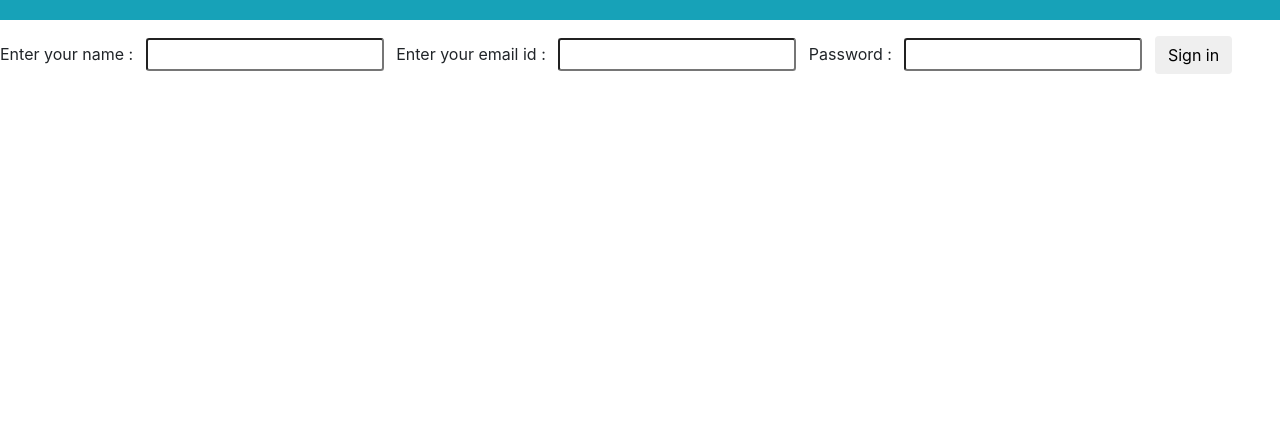
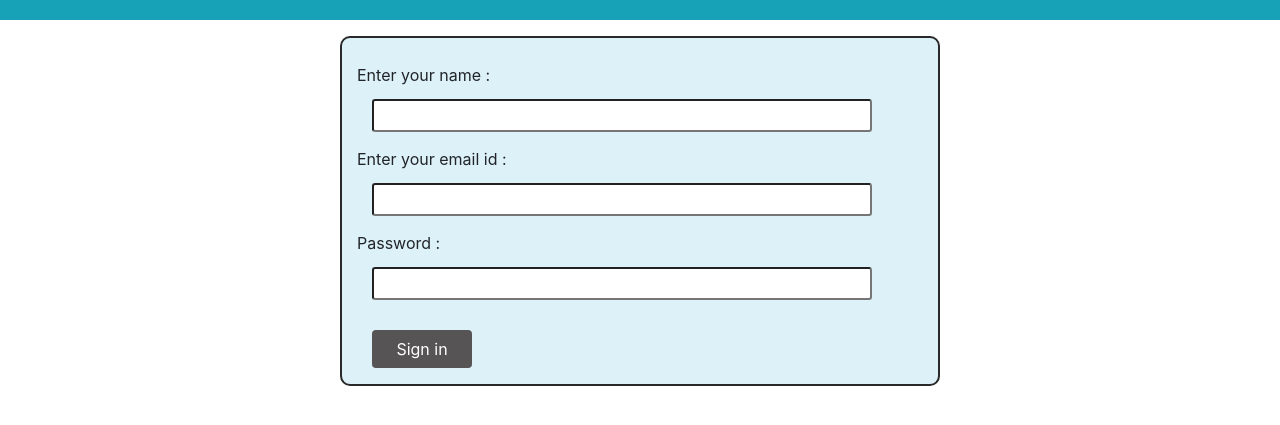
Before and after one commit to sagarikamohanty2000/ExpenseTrack_SQL, a website: page DayToDay_ExpenseTracker/view/signUp.html in a window 1280 px wide. Shown: the part 55-480 px from the top of the page. Drawn offline with nearby package versions, Linux system fonts and the light colour scheme.

Commit message:
loginPage/basicUiDesign

```diff
--- /dev/null
+++ b/DayToDay_ExpenseTracker/public/css/login-styleSheet.css
@@ -0,0 +1,36 @@
+.box{
+
+    background-color: rgb(221, 241, 249);
+    border-width: 2px;
+    border-style : solid;
+    border-color : #292929;
+    height : 280px;
+    width : 565px;
+    margin:auto;
+    border-radius: 10px;
+    padding-left: 5px;
+    padding-right: 20px;
+
+    }
+    input.form-control-sm {
+
+        width: 500px;
+        margin-left: 25px;
+        margin-right: 15px;
+        margin-top: 4px;
+    }
+    input.btn {
+        margin-top: 30px;
+        margin-left: 25px;
+        background-color:rgb(86, 84, 84);
+        color: white;
+        width: 100px
+    }
+    label.form-label-name{
+        margin-top: 25px;
+        margin-left: 10px;
+    }
+    label.form-label{
+         margin-top: 15px;
+         margin-left:10px
+    }
--- /dev/null
+++ b/DayToDay_ExpenseTracker/public/css/signUp-styleSheet.css
@@ -0,0 +1,38 @@
+
+
+.box{
+
+    background-color: rgb(221, 241, 249);
+    border-width: 2px;
+    border-style : solid;
+    border-color : #292929;
+    height : 350px;
+    width : 600px;
+    margin:auto;
+    border-radius: 10px;
+    padding-left: 5px;
+    padding-right: 20px;
+    }
+
+    input.form-control-sm {
+
+        width: 500px;
+        margin-left: 25px;
+        margin-right: 15px;
+        margin-top: 4px;
+    }
+    input.btn {
+        margin-top: 30px;
+        margin-left: 25px;
+        background-color:rgb(86, 84, 84);
+        color: white;
+        width: 100px
+    }
+    label.form-label-name{
+        margin-top: 25px;
+        margin-left: 10px;
+    }
+    label.form-label{
+         margin-top: 15px;
+         margin-left:10px
+    }
--- a/DayToDay_ExpenseTracker/view/signUp.html
+++ b/DayToDay_ExpenseTracker/view/signUp.html
@@ -7,6 +7,7 @@
     <meta name="viewport" content="width=device-width, initial-scale=1.0">
     <link rel="stylesheet" href="https://maxcdn.bootstrapcdn.com/bootstrap/4.0.0-beta/css/bootstrap.min.css"
         integrity="sha384-/Y6pD6FV/Vv2HJnA6t+vslU6fwYXjCFtcEpHbNJ0lyAFsXTsjBbfaDjzALeQsN6M" crossorigin="anonymous">
+        <link rel="stylesheet" href="../public/css/signUp-styleSheet.css">
     <title>Sign Up</title>
 </head>
 
@@ -18,23 +19,24 @@
             </div>
         </div>
     </header>
+<div class="container">
+    <div class="box">
+        <form action="#" onsubmit="myFunction(event)">
 
-    <form action="#" onsubmit="myFunction(event)">
-    <!--<div class="form-inline"> -->
-        <label for="fname" class="form-label">Enter your name : </label>
-        <input type="text" id="fname" name="fname" class="form-control-sm ml-2 mr-2" required>
+            <label for="fname" class="form-label-name">Enter your name : </label>
+            <input type="text" id="fname" name="fname" class="form-control-sm " required >
 
-        <label for="femail" class="form-label">Enter your email id : </label>
-        <input type="email" id="femail" name="femail" class="form-control-sm ml-2 mr-2" required>
+            <label for="femail" class="form-label">Enter your email id : </label>
+            <input type="email" id="femail" name="femail" class="form-control-sm" required >
 
-        <label for="fpassword" class="form-label">Password : </label>
-        <input type="password" id="fpassword" name="fpassword" class="form-control-sm ml-2 mr-2" required>
-    <!--</div> -->
+            <label for="fpassword" class="form-label">Password : </label>
+            <input type="password" id="fpassword" name="fpassword" class="form-control-sm" required >
 
-         <input type="submit" id="submit" class="btn" value="Sign in">
+            <input type="submit" id="submit" class="btn" value="Sign in">
 
-    </form>
-
+        </form>
+    </div>
+</div>
     <script src ="https://cdnjs.cloudflare.com/ajax/libs/axios/1.4.0/axios.min.js"></script>
     <script src="../public/js/signUp.js"></script>
 </body>
```
Also changed, not shown: DayToDay_ExpenseTracker/view/login.html (added, +49 -0 lines).
